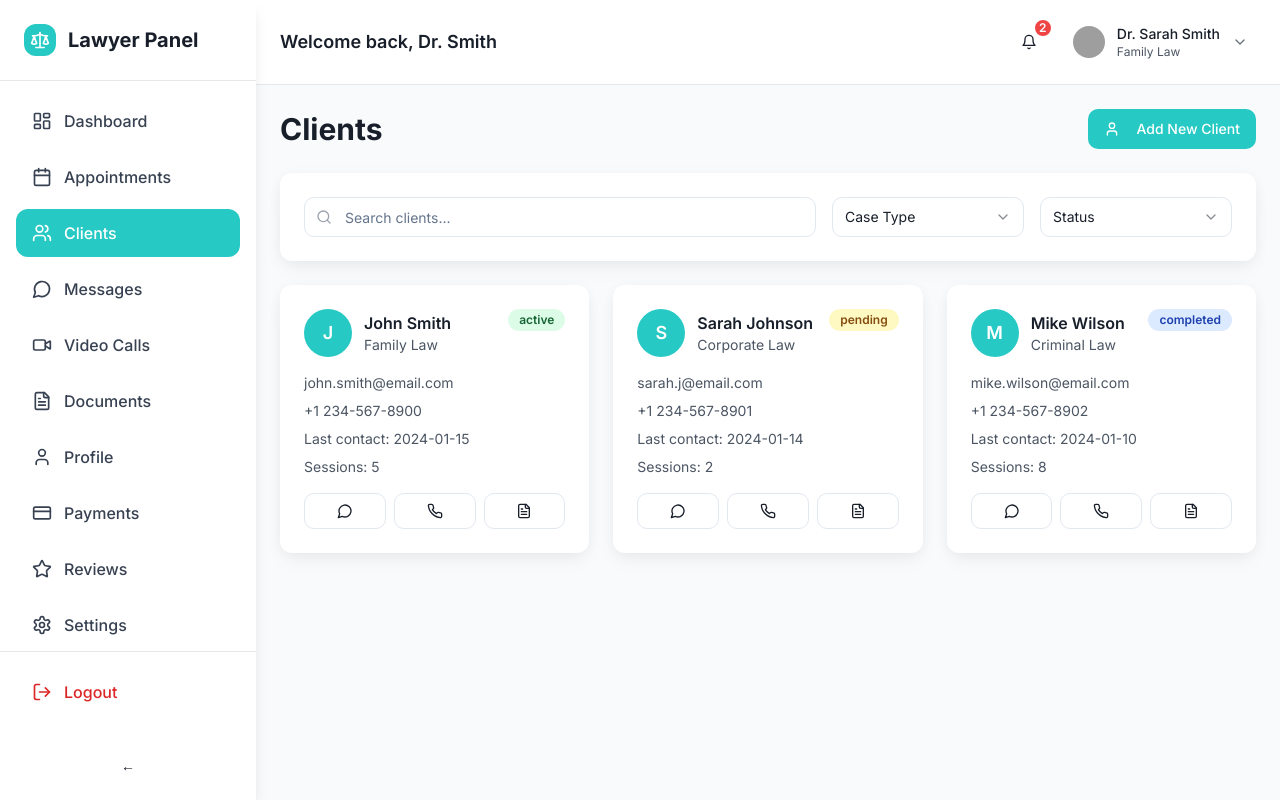
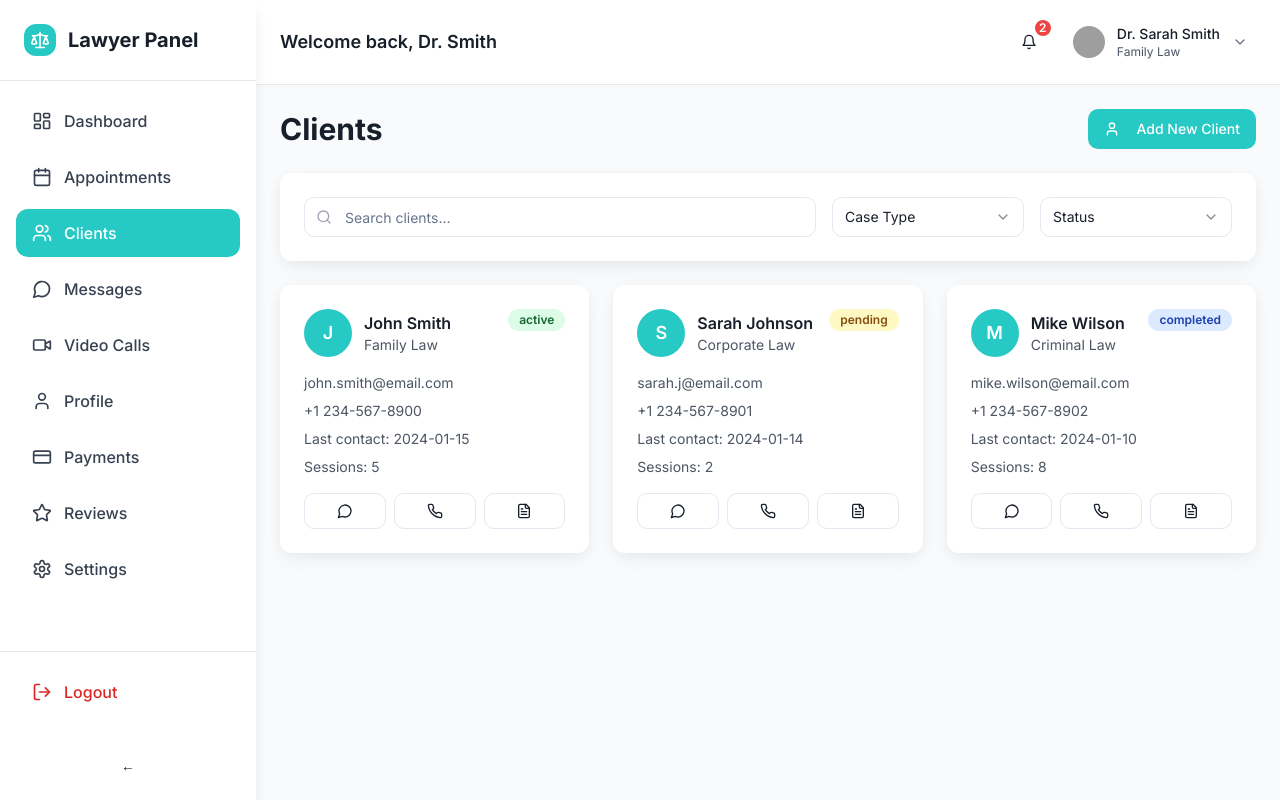
Before and after one commit to Shivpatel1002/sgp-frontend, a React (Vite) app: page /lawyer-clients in a window 1280 px wide. Built offline with nearby package versions, Linux system fonts and the light colour scheme; grey boxes are pictures that could not be loaded.

Commit message:
Remove Documents from Lawyer dashboard
Remove the "Documents" section and its associated options from the Lawyer dashboard.

```diff
--- a/src/components/lawyer/LawyerSidebar.tsx
+++ b/src/components/lawyer/LawyerSidebar.tsx
@@ -36,7 +36,6 @@ export const LawyerSidebar = ({ currentPage, setCurrentPage }: LawyerSidebarProp
     { id: 'clients', label: 'Clients', icon: Users, path: '/lawyer-clients' },
     { id: 'messages', label: 'Messages', icon: MessageCircle, path: '/lawyer-messages' },
     { id: 'video-calls', label: 'Video Calls', icon: Video, path: '/lawyer-video-calls' },
-    { id: 'documents', label: 'Documents', icon: FileText, path: '/lawyer-documents' },
     { id: 'profile', label: 'Profile', icon: User, path: '/lawyer-profile' },
     { id: 'payments', label: 'Payments', icon: CreditCard, path: '/lawyer-payments' },
     { id: 'reviews', label: 'Reviews', icon: Star, path: '/lawyer-reviews' },
```
